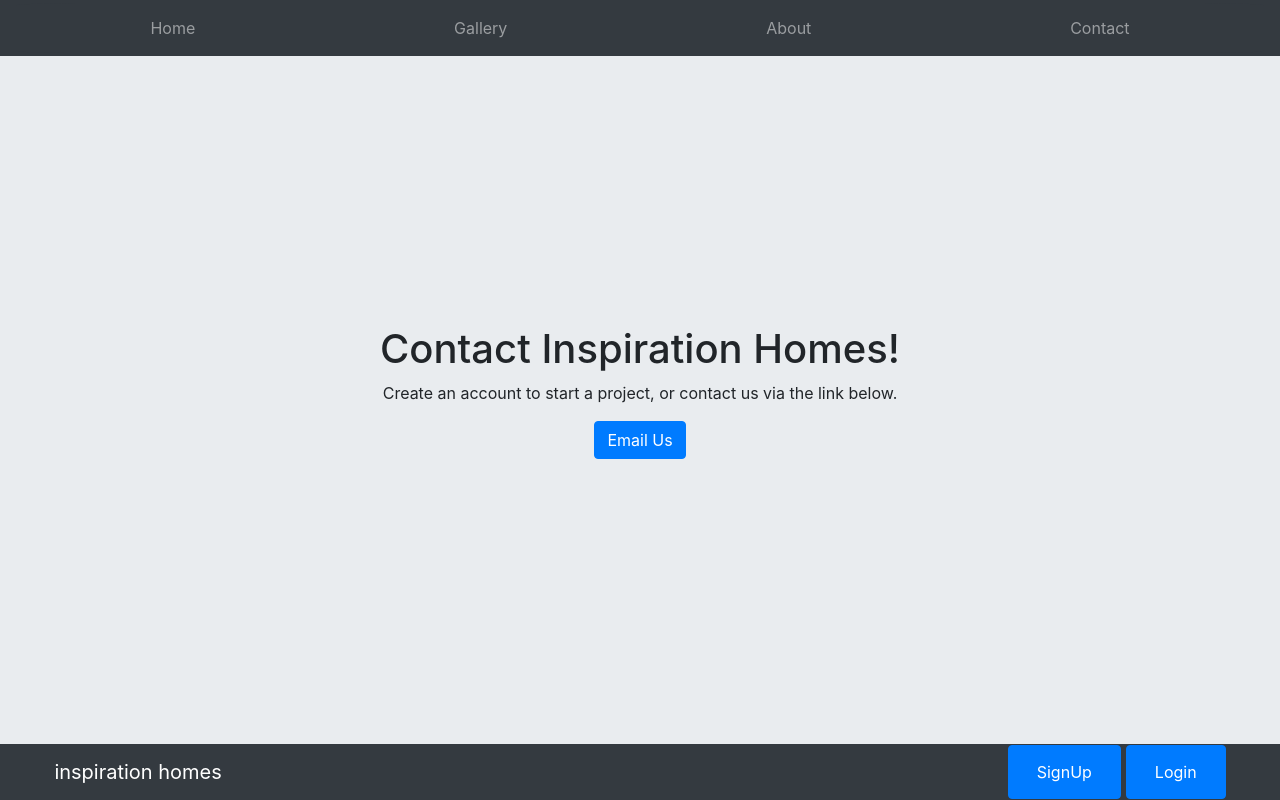
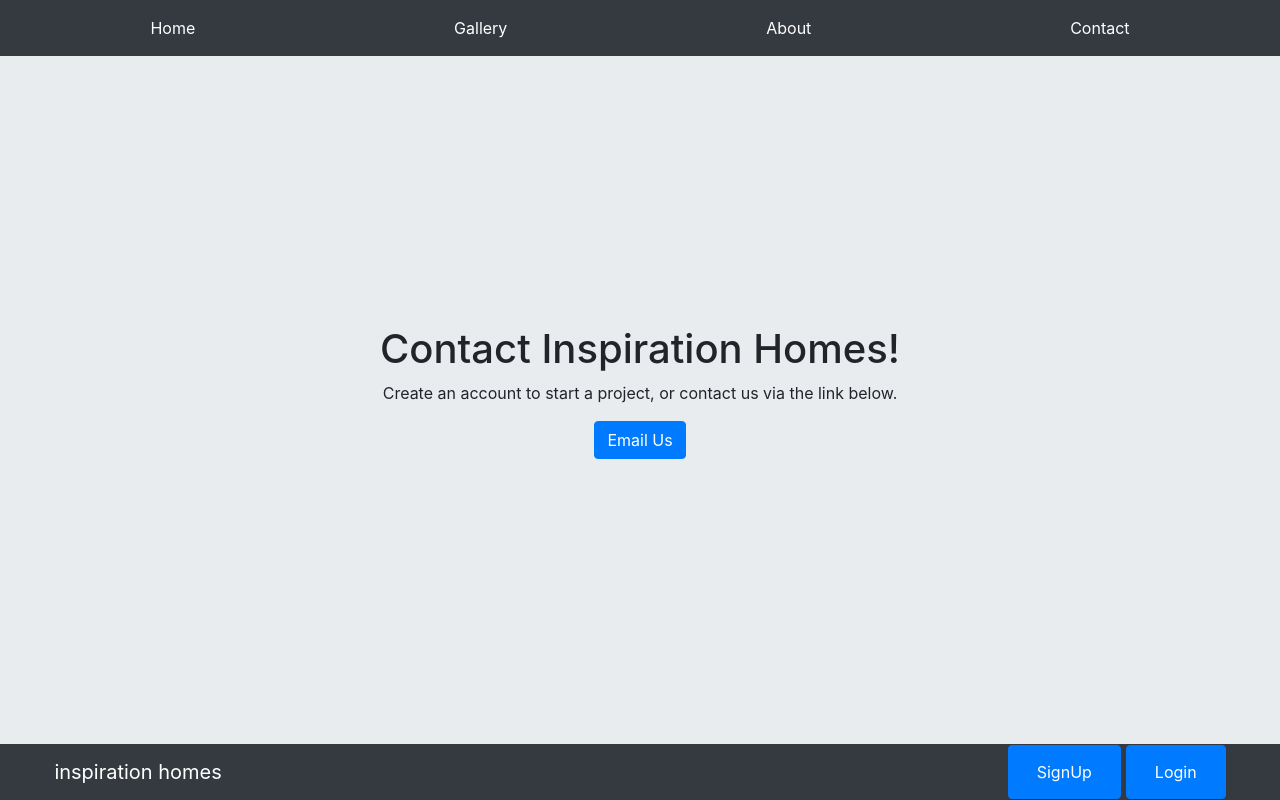
Before and after one commit to MERN-Boys/inspiration_homes_frontend, a React (Create React App) app: page /contact in a window 1280 px wide. Built offline with nearby package versions, Linux system fonts and the light colour scheme; no server answers.

Commit message:
Email button takes you to your email

```diff
--- a/src/components/navbar.jsx
+++ b/src/components/navbar.jsx
@@ -8,7 +8,7 @@ function SiteNav() {
     <>
       <Navbar bg="dark" expand="lg" style={{"height": "7vh", "minHeight": "55px"}} >
         <Navbar.Toggle aria-controls="basic-navbar-nav" />
-        <Navbar.Collapse id="basic-navbar-nav">
+        <Navbar.Collapse id="basic-navbar-nav" style={{"zIndex": "999"}}>
           <Nav id="dropDownNavBox" className="mr-auto" style={{ "justifyContent": "spaceAround"}}>
             <Link to="/" className="nav-link" >Home</Link>
             <Link to="/gallery" className="nav-link" >Gallery</Link>
--- a/src/pages/ContactPage.jsx
+++ b/src/pages/ContactPage.jsx
@@ -23,7 +23,7 @@ function ContactPage() {
         Create an account to start a project, or contact us via the link below.
       </p>
       <p>
-        <Button variant="primary">Email Us</Button>
+        <Button variant="primary" onClick={() => window.open('mailto:inspirationhomesqld@gmail.com?subject=Project%20Inquiry')}>Email Us</Button>
       </p>
     </Jumbotron>
   );
--- a/src/style.css
+++ b/src/style.css
@@ -19,7 +19,6 @@
     width: 100%;
     justify-content: space-around;
     border-radius: 5%;
-    opacity: 50%;
     background-color: #343a40;
     padding: 5px;
 }
@@ -60,7 +59,6 @@
     }
     #dropDownNavBox {
         border-radius: 5%;
-        opacity: 50%;
         background-color: #343a40;
         padding: 5px;
     }
@@ -70,7 +68,6 @@
 @media only screen and (max-width: 990px) {
     #dropDownNavBox {
         border-radius: 5%;
-        opacity: 50%;
         background-color: #343a40;
         padding: 5px;
         width: 20%;
```
